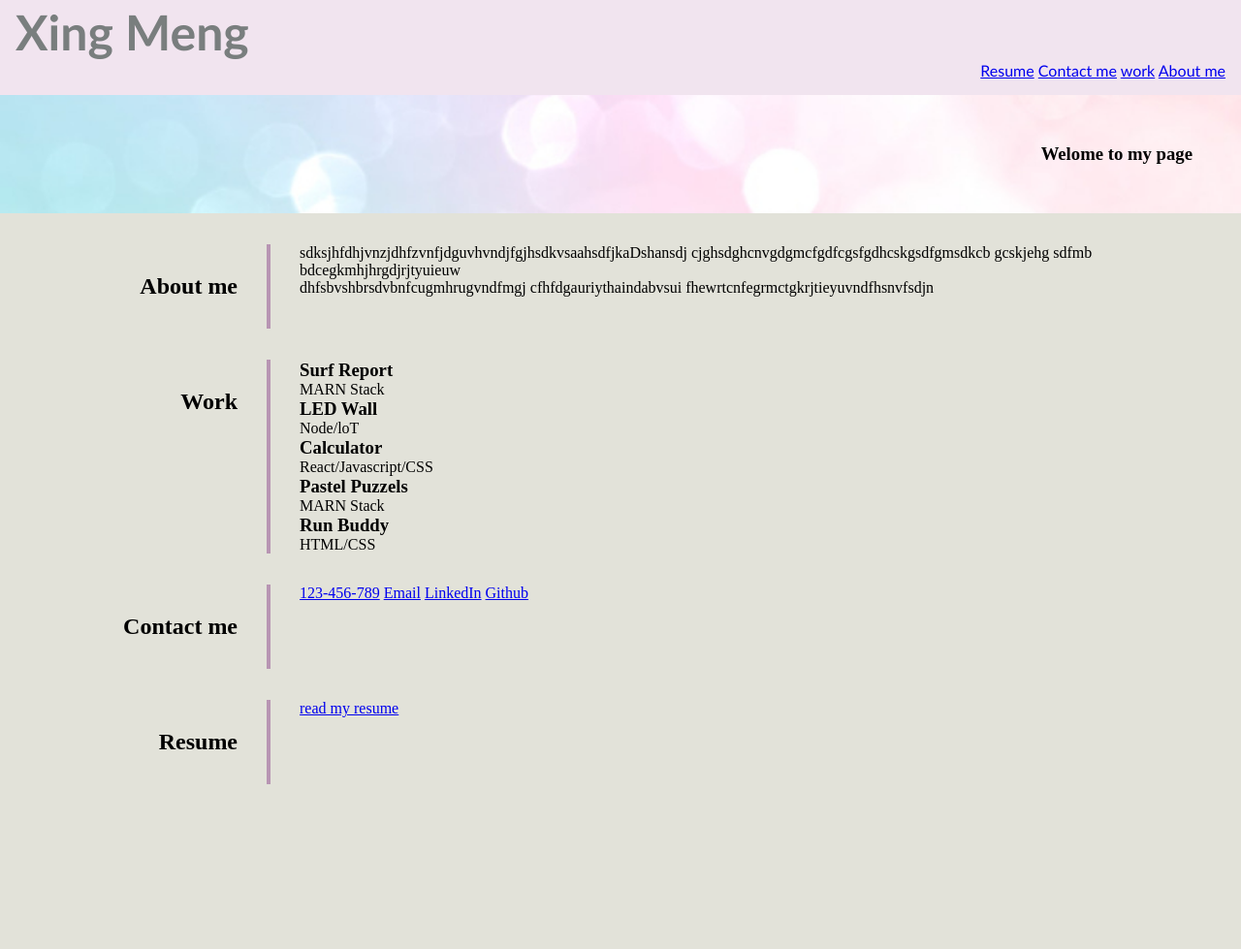
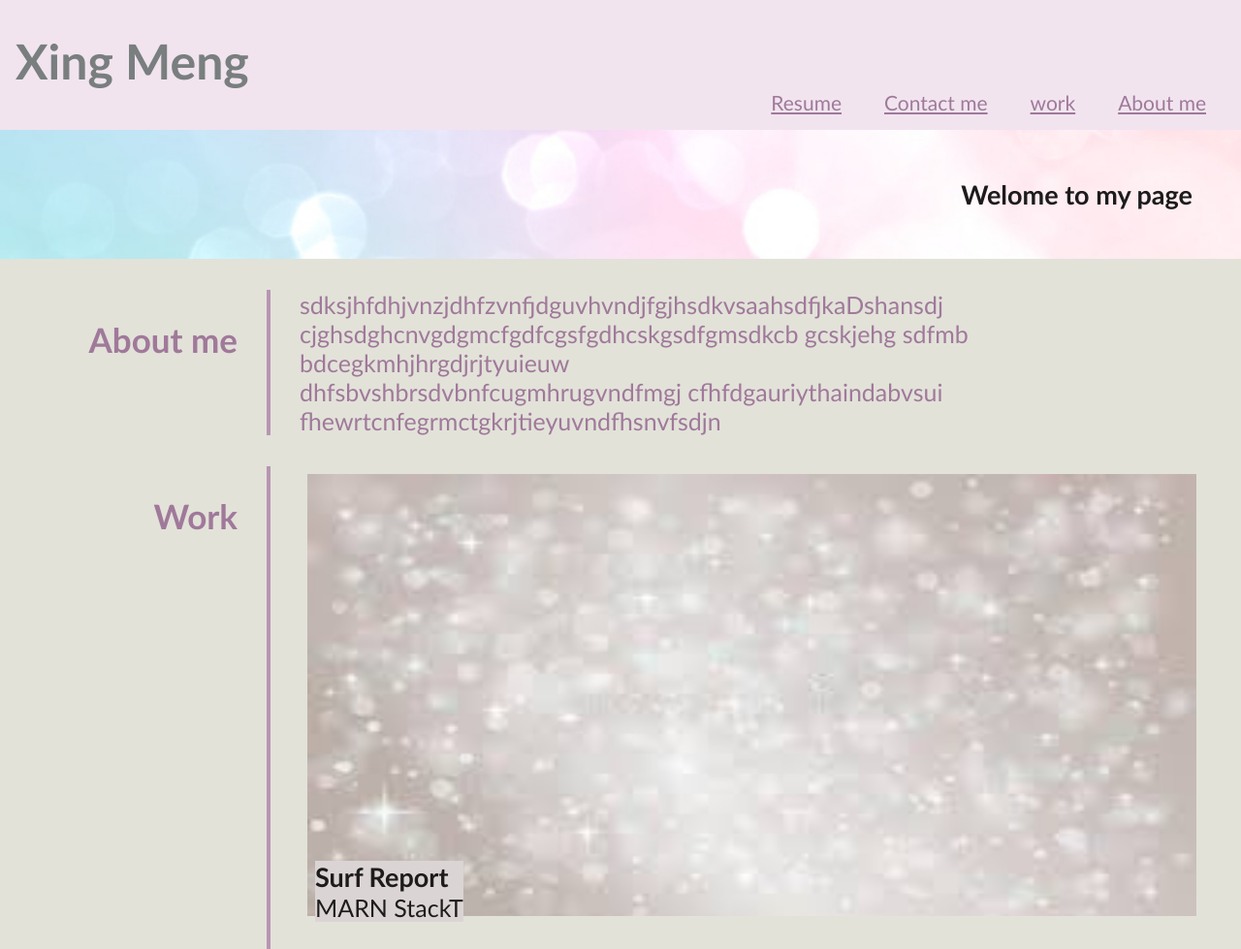
Before and after one commit to XingMeng11/Xing-portfolio, a plain HTML site: page index.html in a window 1280 px wide. Shown: the part 13-992 px from the top of the page at 97% size. Before the commit the page ends 822 px from the top, so only its background shows below. Drawn offline with Linux system fonts and the light colour scheme.

Commit message:
finsh all html and css code

```diff
--- a/assets/style.css
+++ b/assets/style.css
@@ -3,16 +3,30 @@
     margin: 0;
     padding: 0;
 }
+
 h1{
     font-size: 50px;
     color: rgb(121, 126, 126);
     font-family: "Gill Sans", sans-serif;
+    padding-top: 30px;
 }
- nav{
- text-align: right;
- font-family: "Gill Sans", sans-serif;
- }
+nav {
+   text-align: right;
+}
+nav a {
+   font-family: "Gill Sans", sans-serif;
+   font-size: 21px;
+   color: rgb(160, 121, 154);
+   padding: 20px;
+   padding-bottom: 30px;
+}
 
+h3 {
+    font-family: "Gill Sans", sans-serif;
+    color:rgb(29, 27, 27);
+    font-size: 27px;
+
+}
 .col-top{
     padding: 1em 1em;
     background:rgb(241, 228, 239);
@@ -34,9 +48,15 @@ body{
     max-width: 94%;
     margin: 0 auto;
 }
+
+h2{
+    color:rgb(160, 121, 154);
+    font-size: 35px;
+}
 section{
     padding-top: 2em;
     display: flex;
+    font-family: "Gill Sans", sans-serif;
 }
 .col-left{
     width: 20%;
@@ -47,8 +67,60 @@ section{
 .col-right{
     width: 80%;
     padding-left: 30px;
+    display: flex;
+    flex-wrap: wrap;
 
 }
+.col-right > p {
+    color: rgb(160, 121, 154);
+    font-size: 25px;
+}
+
+.bottom-left {
+    position: absolute;
+    bottom:120px;
+    left: 16px;
+    color: rgb(29, 27, 27);
+    background-color: rgb(219, 212, 212);;
+    font-size:25px ;
+}
+
+
+.w-100{
+    width: 100%;
+    position: relative;
+    /* padding: .5rem;
+    */
+}
+.w-50{
+    width: 50%;
+    position: relative;
+    /* padding: .5rem;
+    */
+
+}
+
+.box > img{
+    width: 100%;
+    height: 80%;
+padding: 0.5em;
+
+
+}
+#contact a{
+padding: 20px;
+font-size: 30px;
+color: rgb(160, 121, 154);
+}
+#resume a{
+    color: rgb(160, 121, 154);
+    font-size: 30px;
+    text-decoration: none;
+}
+/* .info{
+    text-align: center;
+
+} */
 
 /* header { */
     /* padding: 40px;
--- a/index.html
+++ b/index.html
@@ -30,7 +30,7 @@
     <main class="container">
         <section id="about">
           <div class="col-left">
-            <h2>About me</h2>
+            <h2>About  me</h2>
           </div>
           <div class="col-right">
            <p>sdksjhfdhjvnzjdhfzvnfjdguvhvndjfgjhsdkvsaahsdfjkaDshansdj
@@ -48,37 +48,47 @@
               <h2>Work</h2>
             </div>
             <div class="col-right">
-              <subsection class="surf">
+                <figure class="box w-100">
+                    <img src=./assets/background3.jpg alt="surf" >
+                    <div class= "bottom-left">
                         <h3>Surf Report</h3>
-                  <p>MARN Stack</p>
-              </subsection>
-              <subsection class="led">
+                        <p>MARN StackT</p>
+                </figure>
+                <figure class="box w-50">
+                    <img src=./assets/background2.jpg alt="led" >
+                    <div class= "bottom-left">
                     <h3>LED Wall</h3>
-                  <p>Node/loT </p>
-              </subsection>
-              <subsection class="calculator">
+                    <p>Node/loT</p>
+                    </div>
+                </figure>
+                <figure class="box w-50">
+                    <img src=./assets/background5.jpg alt="calculator" >
+                    <div class= "bottom-left">
                         <h3>Calculator</h3>
                         <p>React/Javascript/CSS</p>
-              </subsection>
-              <subsection class="pastel">
+                </figure>
+                <figure class="box w-50">
+                    <img src=./assets/background1.jpg alt="pastel" >
+                    <div class= "bottom-left">
                         <h3>Pastel Puzzels</h3>
                         <p>MARN Stack</p>
-              </subsection>
-              <subsection class="run">
+                </figure>
+                <figure class="box w-50">
+                    <img src=./assets/background6.jpg alt="run" >
+                    <div class= "bottom-left">
                         <h3>Run Buddy</h3>
                         <p>HTML/CSS</p>
-              </subsection>
+                </figure>
             </div>
 
 
         </section>
-
           <section id="contact">
             <div class="col-left">
             <h2>Contact me</h2>
             </div>
             <div class="col-right">
-              <ul>
+              <ul class= "info">
                 <a href="#">123-456-789</a>
                 <a href="#">Email</a>
                 <a href="#">LinkedIn</a>
```
Lines whose indentation alone changed are shown as unchanged.
